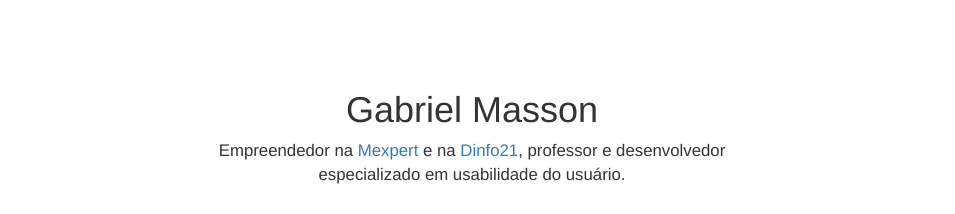
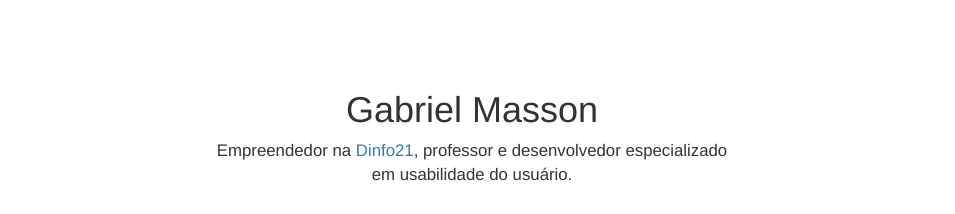
Before and after one commit to gmasson/gmasson.github.io, a plain HTML site: page index.html in a window 1280 px wide. Shown: the top 214 px of the page, without its empty margins (168-1123 px from the left). Drawn offline with nearby package versions, Linux system fonts and the light colour scheme.

Commit message:
Update index.html

```diff
--- a/index.html
+++ b/index.html
@@ -23,7 +23,7 @@
     <section class="text-center">
       <div class="w40 margin-auto">
         <h1>Gabriel Masson</h1>
-        <p class="article">Empreendedor na <a href="http://mexpert.com.br/" target="_blank">Mexpert</a> e na <a href="http://dinfo21.com.br/" target="_blank">Dinfo21</a>, professor e desenvolvedor especializado em usabilidade do usuário.</p>
+        <p class="article">Empreendedor na <a href="http://dinfo21.com.br/" target="_blank">Dinfo21</a>, professor e desenvolvedor especializado em usabilidade do usuário.</p>
         <br>
       </div>
       <div>
```
